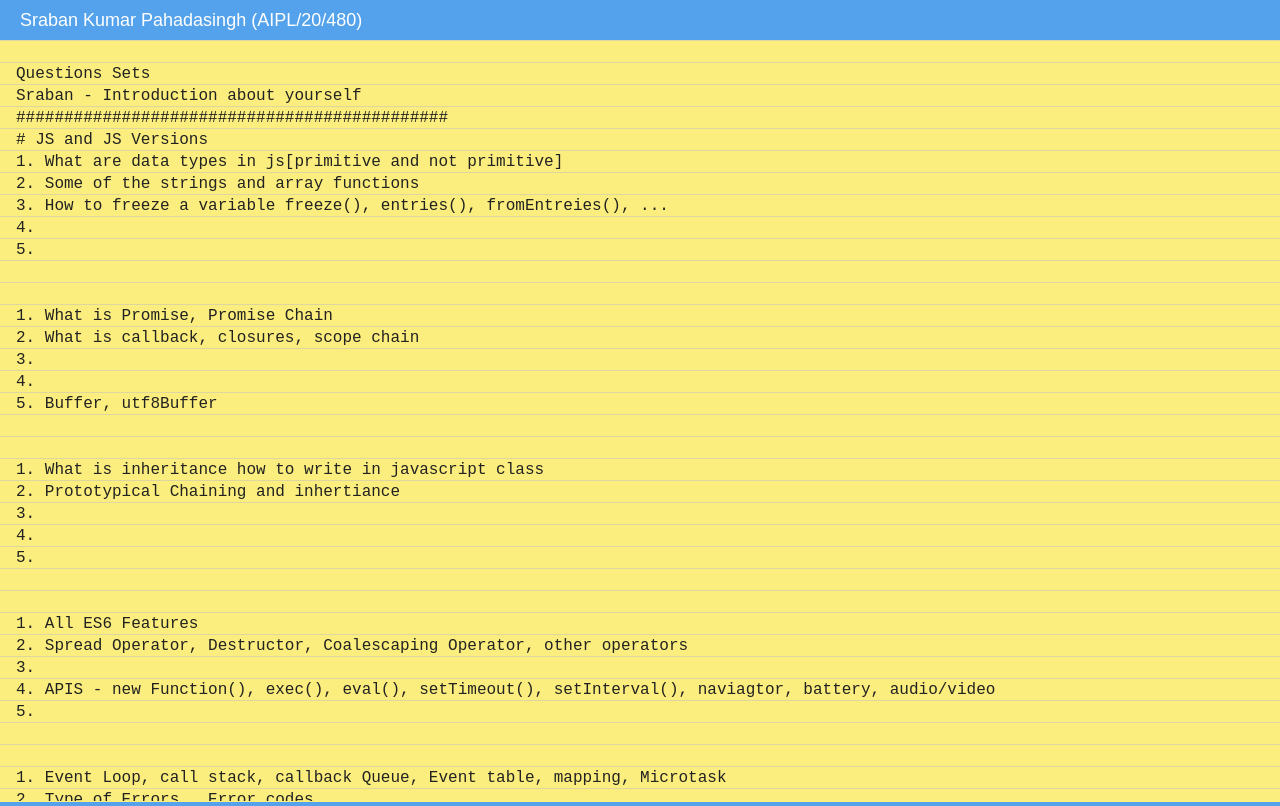
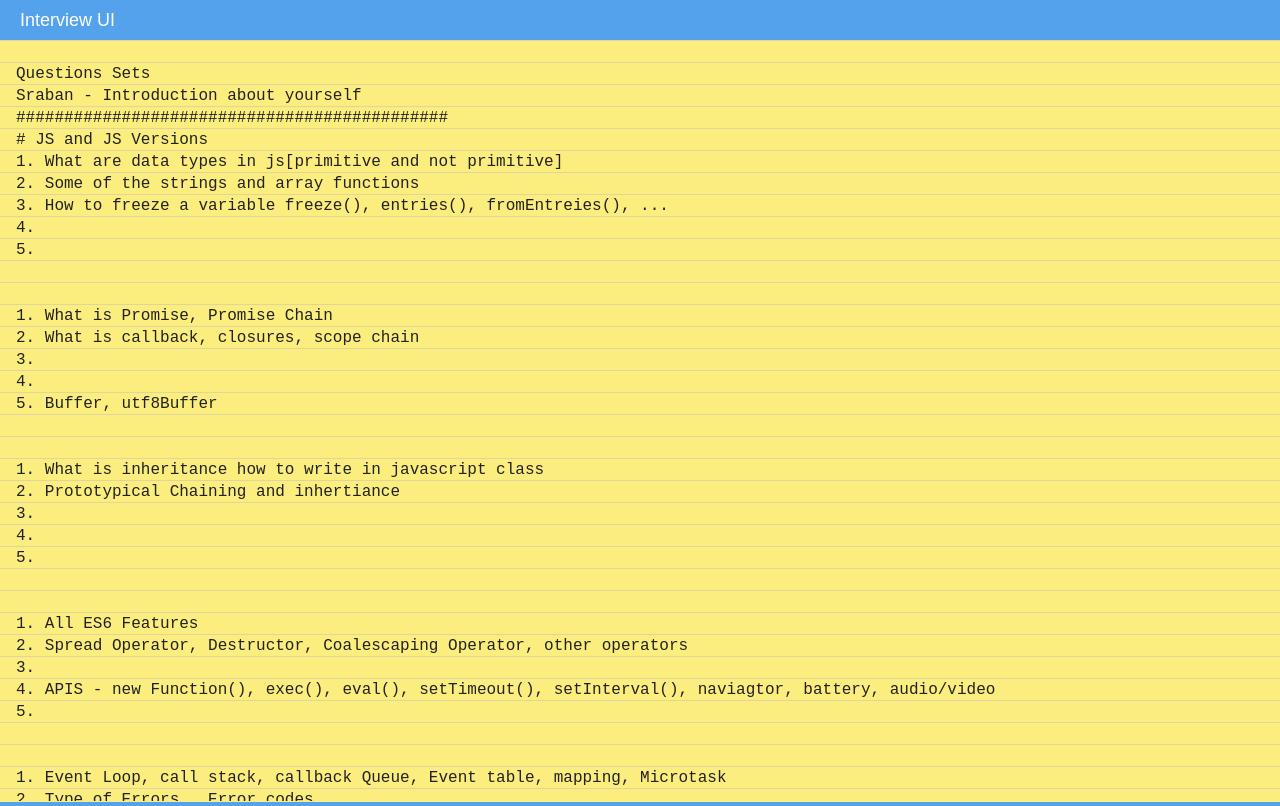
Before and after one commit to sraban/test, a plain HTML site: page 0.html in a window 1280 px wide. Shown: the top 806 px of the page. Drawn offline with Linux system fonts and the light colour scheme; a web font is replaced by a local one.

Commit message:
title modifid

```diff
--- a/0.html
+++ b/0.html
@@ -1,7 +1,7 @@
 <!DOCTYPE html><html><head><title>Notebook</title><link rel="icon" href="img/favicon.ico" type="image/x-icon"><meta name="viewport" content="width=device-width, initial-scale=1.0"><link href='//fonts.googleapis.com/css?family=Andika' rel='stylesheet' type='text/css' /><link href='img/style.css' rel='stylesheet' type='text/css' /></head><body>
 
 <!-- ----------Note Start----------- -->
-<div id="title"> Sraban Kumar Pahadasingh (AIPL/20/480) </div>
+<div id="title"> Interview UI </div>
 <textarea id="max_body" class="quick">
 
 Questions Sets
```
